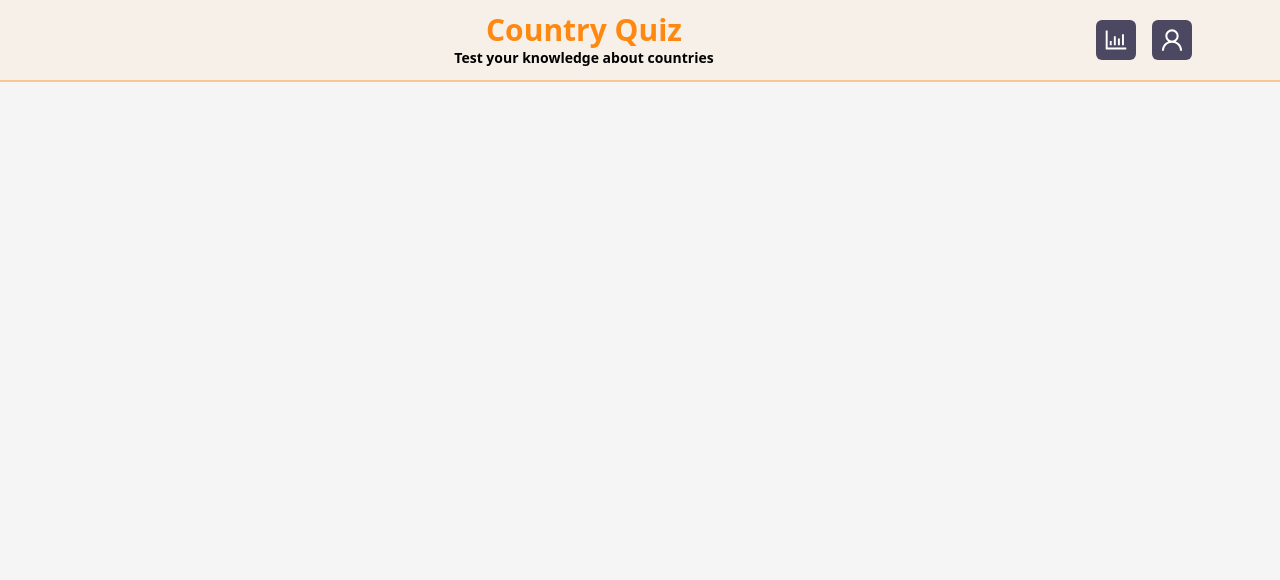
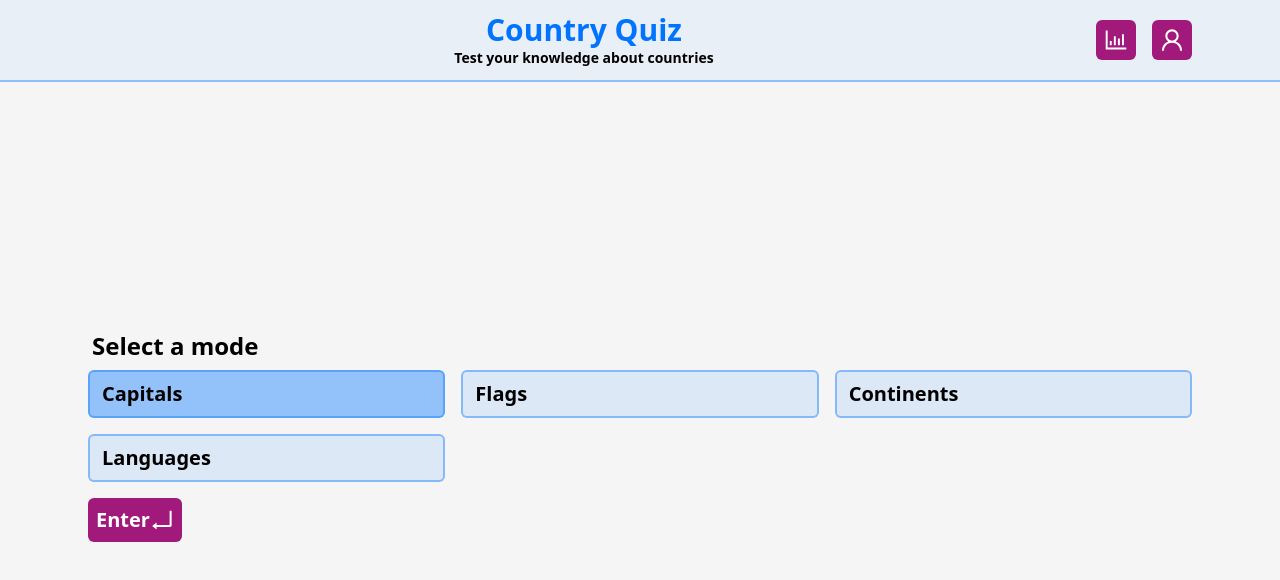
Before and after one commit to alt-art/country-quiz, a Next.js app: page / in a window 1280 px wide. Shown: the top 580 px of the page. Built offline with nearby package versions, Linux system fonts and the light colour scheme.

Commit message:
feat: Change the colors and add a simple selection card

```diff
--- a/src/components/Button.tsx
+++ b/src/components/Button.tsx
@@ -5,7 +5,7 @@ function Button({ children, ...props }: HTMLProps<HTMLButtonElement>) {
     <button
       {...props}
       type="button"
-      className="m-2 flex items-center justify-center rounded-md bg-second p-2 text-white transition-colors hover:bg-second-dark active:bg-opacity-40"
+      className="m-2 flex items-center justify-center rounded-md bg-secondary p-2 text-white transition-colors hover:bg-secondary-dark active:bg-opacity-40"
     >
       {children}
     </button>
--- /dev/null
+++ b/src/components/Card.tsx
@@ -0,0 +1,18 @@
+interface Props {
+  active: boolean;
+  text: string;
+  onClick?: () => void;
+}
+
+export default function Card({ active, text, onClick }: Props) {
+  return (
+    <button
+      className={`m-2 rounded-md border-2 border-primary/40 px-3 py-2 text-left transition-colors dark:text-white ${
+        active ? 'bg-primary/40' : 'bg-primary/10'
+      }`}
+      onClick={onClick}
+    >
+      <p className="text-xl font-bold">{text}</p>
+    </button>
+  );
+}
--- a/src/components/Header.tsx
+++ b/src/components/Header.tsx
@@ -3,9 +3,9 @@ import Button from './Button';
 
 function Header() {
   return (
-    <header className="flex items-center border-b-2 border-principal/40 bg-principal/5 px-10 md:px-20">
+    <header className="flex items-center border-b-2 border-primary/40 bg-primary/5 px-3 sm:px-10 md:px-20">
       <div className="flex w-full flex-col items-center justify-center">
-        <h1 className="text-3xl font-bold text-principal">Country Quiz</h1>
+        <h1 className="text-3xl font-bold text-primary">Country Quiz</h1>
         <p className="text-sm font-bold dark:text-white">
           Test your knowledge about countries
         </p>
--- a/src/components/Layout.tsx
+++ b/src/components/Layout.tsx
@@ -8,7 +8,9 @@ export default function Layout({ children }: Props) {
   return (
     <>
       <Header />
-      <main>{children}</main>
+      <main className="flex min-h-[calc(100vh-5.3rem)] flex-col items-center justify-center">
+        {children}
+      </main>
     </>
   );
 }
--- /dev/null
+++ b/src/components/Quiz.tsx
@@ -0,0 +1,34 @@
+import { EnterOutlined } from '@ant-design/icons';
+import { useContext, useState } from 'react';
+import { QuizContext } from '../context/QuizContext';
+import Button from './Button';
+import Card from './Card';
+
+function Quiz() {
+  const { questions, setQuestions, selectedAnswer, setSelectedAnswer } =
+    useContext(QuizContext);
+
+  return (
+    <div className="flex min-h-full min-w-full flex-col px-3 sm:px-10 md:px-20">
+      <h2 className="mx-3 text-2xl font-bold dark:text-white">Select a mode</h2>
+      <div className="flex flex-col sm:grid sm:grid-cols-2 lg:grid-cols-3 2xl:grid-cols-4">
+        {questions[0].answers.map((answer, index) => (
+          <Card
+            key={index}
+            active={index === selectedAnswer}
+            onClick={() => setSelectedAnswer(index)}
+            text={answer}
+          />
+        ))}
+      </div>
+      <div>
+        <Button>
+          <p className="text-xl font-bold">Enter</p>
+          <EnterOutlined style={{ fontSize: '1.5rem' }} />
+        </Button>
+      </div>
+    </div>
+  );
+}
+
+export default Quiz;
--- /dev/null
+++ b/src/context/QuizContext.tsx
@@ -0,0 +1,54 @@
+import { createContext, useState } from 'react';
+
+interface Question {
+  question: string;
+  answers: string[];
+  correctAnswer?: number;
+}
+
+interface QuizContextProps {
+  selectedAnswer: number;
+  setSelectedAnswer: (selectedAnswer: number) => void;
+  questions: Question[];
+  setQuestions: (question: Question[]) => void;
+  mode?: string;
+  setMode: (mode: string) => void;
+}
+
+export const QuizContext = createContext<QuizContextProps>({
+  selectedAnswer: 0,
+  setSelectedAnswer: () => {},
+  questions: [],
+  setQuestions: () => {},
+  mode: undefined,
+  setMode: () => {},
+});
+
+function QuizProvider({ children }: { children: React.ReactNode }) {
+  const [selectedAnswer, setSelectedAnswer] = useState(0);
+  const [mode, setMode] = useState<string>();
+  const [questions, setQuestions] = useState<Question[]>([
+    {
+      question: 'Select a mode',
+      answers: ['Capitals', 'Flags', 'Continents', 'Languages'],
+      correctAnswer: undefined,
+    },
+  ]);
+
+  return (
+    <QuizContext.Provider
+      value={{
+        selectedAnswer,
+        setSelectedAnswer,
+        questions,
+        setQuestions,
+        mode,
+        setMode,
+      }}
+    >
+      {children}
+    </QuizContext.Provider>
+  );
+}
+
+export default QuizProvider;
--- a/src/pages/index.tsx
+++ b/src/pages/index.tsx
@@ -1,4 +1,6 @@
 import Head from 'next/head';
+import Quiz from '../components/Quiz';
+import QuizProvider from '../context/QuizContext';
 
 export default function Home() {
   return (
@@ -12,6 +14,9 @@ export default function Home() {
         <meta name="viewport" content="width=device-width, initial-scale=1" />
         <link rel="icon" href="/favicon.ico" />
       </Head>
+      <QuizProvider>
+        <Quiz />
+      </QuizProvider>
     </>
   );
 }
--- a/tailwind.config.js
+++ b/tailwind.config.js
@@ -3,13 +3,13 @@ module.exports = {
   content: ['./src/**/*.{js,ts,jsx,tsx}'],
   theme: {
     colors: {
-      'principal': '#FF8811',
-      'principal-dark': '#FF6A00',
-      'second': '#4D4861',
-      'second-dark': '#2F2B3B',
-      'white': '#FFF',
+      'primary': '#0074ff',
+      'primary-dark': '#FF6A00',
+      'secondary': '#A1197B',
+      'secondary-dark': '#4c0c3a',
+      'white': '#FFFFFF',
       'background': '#F5F5F5',
-      'background-dark': '#111111',
+      'background-dark': '#1a1a1a',
     },
   },
   plugins: [],
```
